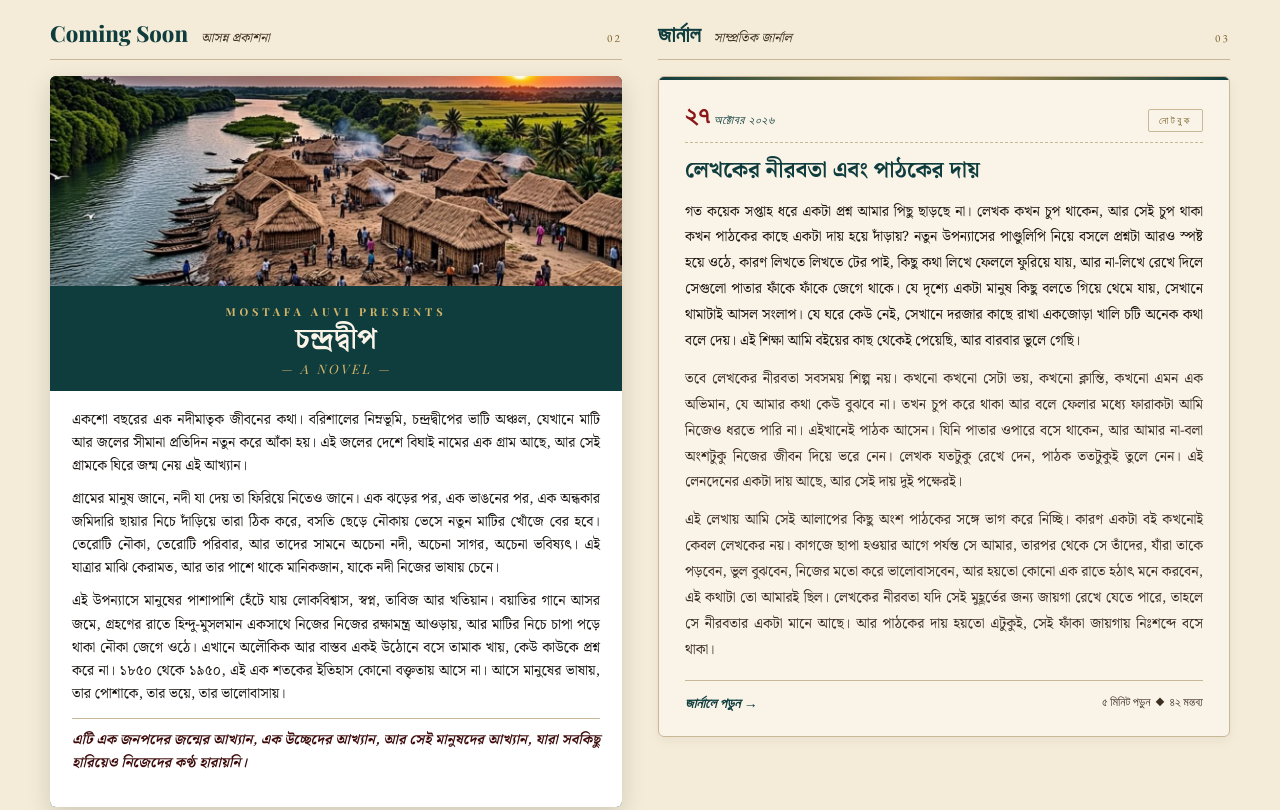
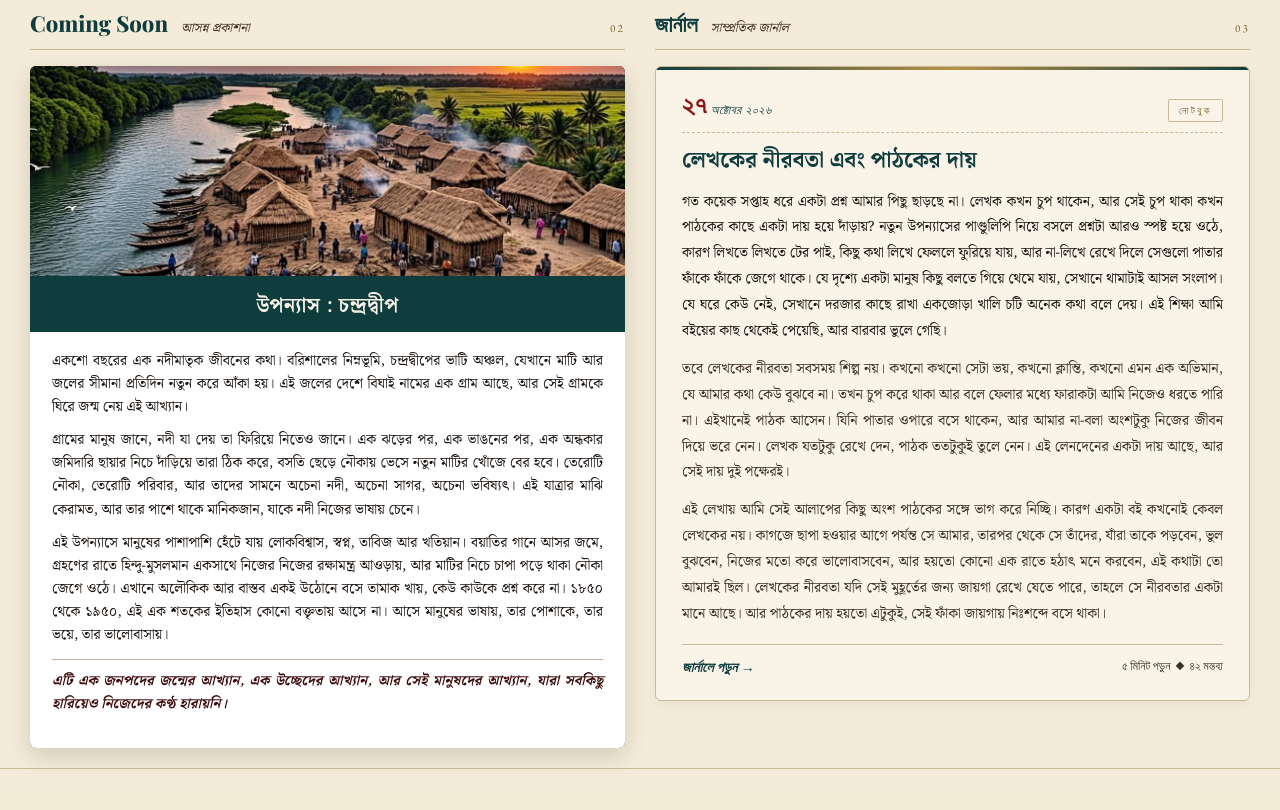
Before and after one commit to gmauvibbl-star/mostafa-auvi-website, a plain HTML site: page index.html in a window 1280 px wide. Shown: the part 784-1594 px from the top of the page. Drawn offline with nearby package versions, Linux system fonts and the light colour scheme; no server answers; a web font is replaced by a local one.

Commit message:
Title='উপন্যাস : চন্দ্রদ্বীপ' only + narrower padding + stretch (equal bottoms)

```diff
--- a/assets/css/components.css
+++ b/assets/css/components.css
@@ -847,11 +847,11 @@
 /* ====== USER DESIGN — .lower-grid two-column (চন্দ্রদ্বীপ + জার্নাল) ====== */
 .lower-grid {
   background: var(--paper);
-  padding: 40px 50px 30px;
+  padding: 30px 30px 20px;  /* চওড়া কমানো হলো */
   display: grid;
   grid-template-columns: 1fr 1fr;
-  gap: 36px;
-  align-items: start;
+  gap: 30px;
+  align-items: stretch;  /* দুই কলাম সমান সারিতে — কোনোটা নিচে কোনোটা উপরে নয় */
 }
 
 /* --- Left: Novel card (চন্দ্রদ্বীপ) --- */
@@ -862,33 +862,16 @@
   box-shadow: 0 8px 24px rgba(0,0,0,0.15);
 }
 .novel-title {
-  padding: 18px 24px 14px;
+  padding: 14px 20px 10px;
   text-align: center;
-}
-.novel-title .by {
-  font-family: 'Playfair Display', serif;
-  font-size: 11px;
-  color: var(--gold-bright);
-  letter-spacing: 0.35em;
-  text-transform: uppercase;
-  font-weight: 700;
-  margin-bottom: 6px;
 }
 .novel-title h3 {
   font-family: 'Noto Serif Bengali', serif;
-  font-size: 28px;
-  font-weight: 800;
+  font-size: 20px;
+  font-weight: 700;
   color: var(--cream);
-  line-height: 1.1;
-  margin: 0 0 4px;
-}
-.novel-title .sub {
-  font-family: 'Playfair Display', serif;
-  font-style: italic;
-  font-size: 13px;
-  color: var(--gold-bright);
-  letter-spacing: 0.2em;
-  text-transform: uppercase;
+  margin: 0;
+  letter-spacing: 0.02em;
 }
 .novel-body {
   background: #FFFFFF;
--- a/index.html
+++ b/index.html
@@ -187,9 +187,7 @@
          alt="সূর্যাস্তের নদীতীরে নৌকা, জাল ও কুঁড়েঘরের জনপদ, বটগাছের ছায়ায়"
          style="display:block;width:100%;height:210px;object-fit:cover;object-position:center 40%;">
     <div class="novel-title">
-      <div class="by">Mostafa Auvi presents</div>
-      <h3>চন্দ্রদ্বীপ</h3>
-      <div class="sub">— A Novel —</div>
+      <h3>উপন্যাস : চন্দ্রদ্বীপ</h3>
     </div>
     <div class="novel-body">
       <p>একশো বছরের এক নদীমাতৃক জীবনের কথা। বরিশালের নিম্নভূমি, চন্দ্রদ্বীপের ভাটি অঞ্চল, যেখানে মাটি আর জলের সীমানা প্রতিদিন নতুন করে আঁকা হয়। এই জলের দেশে বিঘাই নামের এক গ্রাম আছে, আর সেই গ্রামকে ঘিরে জন্ম নেয় এই আখ্যান।</p>
```
